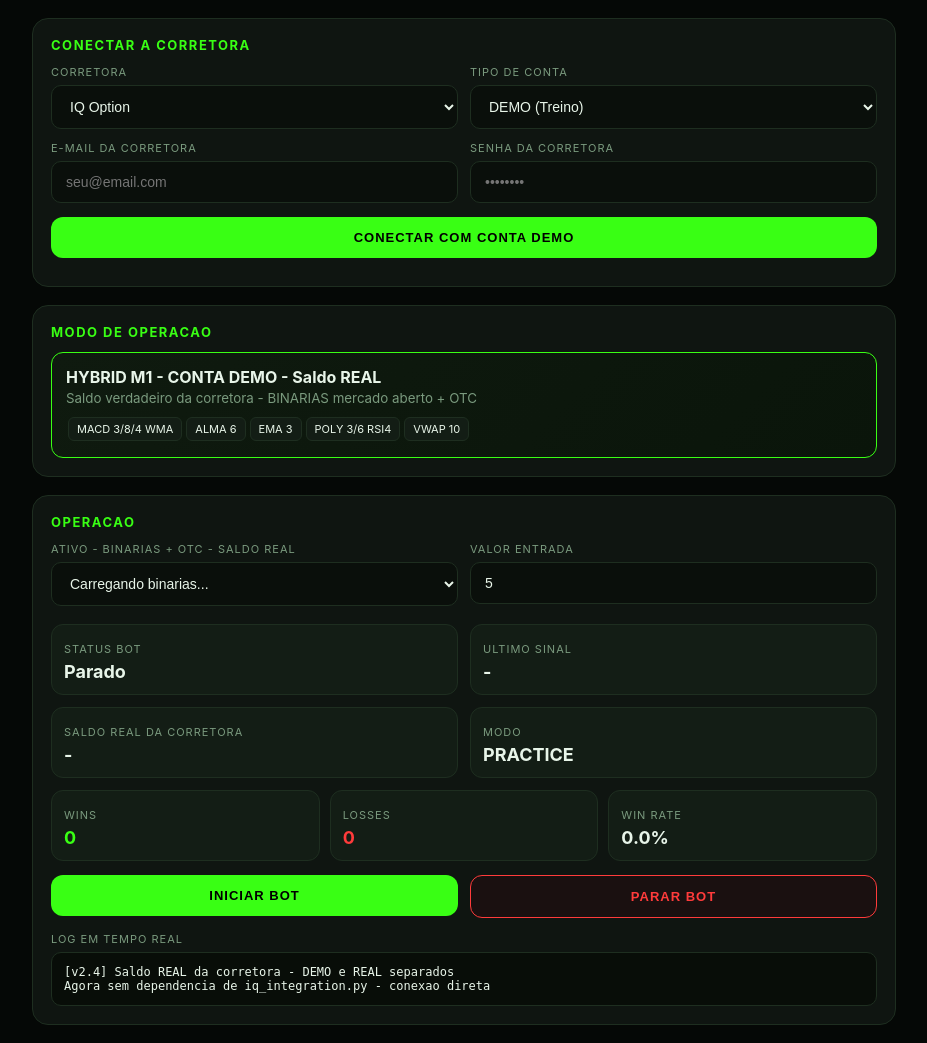
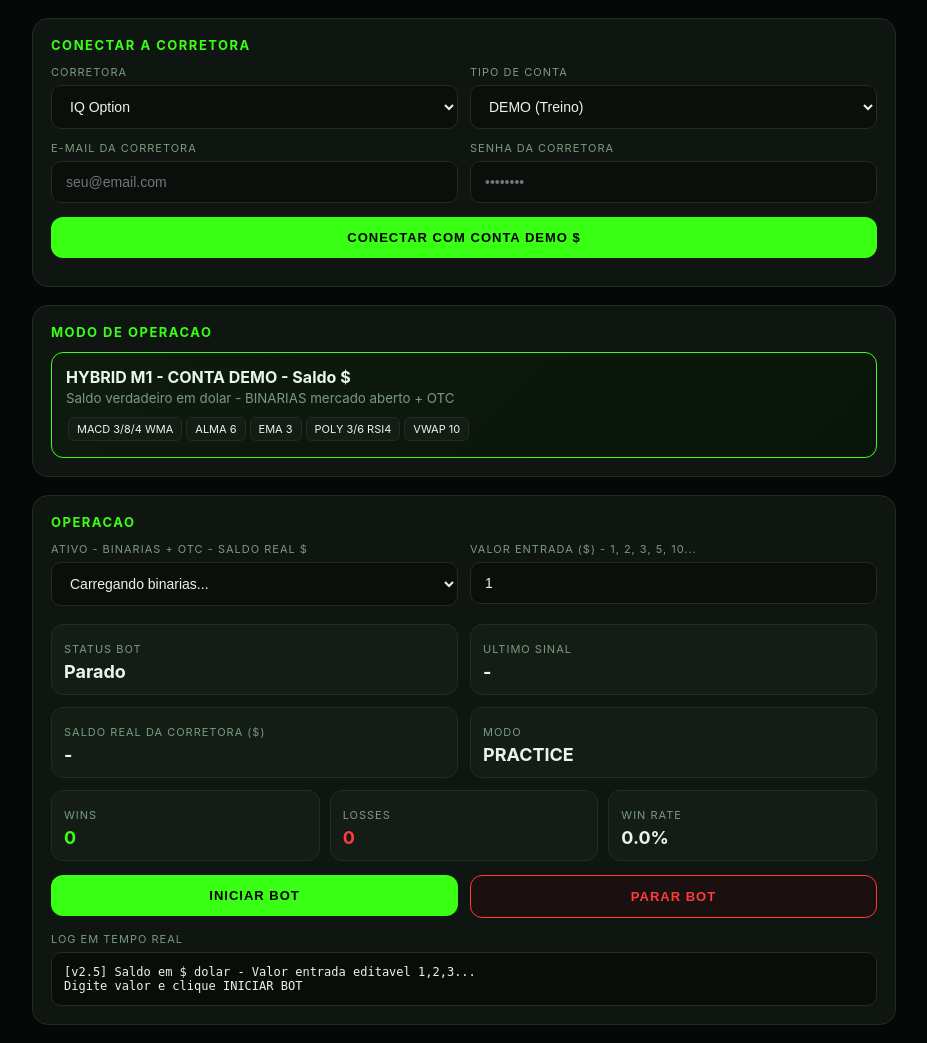
Before and after one commit to daniloadalto/danbot, a Flask app: page / in a window 1280 px wide. Shown: the part 62-1105 px from the top of the page, without its empty margins (176-1103 px from the left). Run offline with Flask 3, Linux system fonts and the light colour scheme.

Commit message:
Update dashboard.html

```diff
--- a/templates/dashboard.html
+++ b/templates/dashboard.html
@@ -3,7 +3,7 @@
 <head>
 <meta charset="UTF-8">
 <meta name="viewport" content="width=device-width, initial-scale=1.0">
-<title>DANBOT PRO - Saldo REAL</title>
+<title>DANBOT PRO - Saldo REAL $</title>
 <style>
 :root{--bg:#050806;--card:#0f1511;--card2:#131d15;--green:#39FF14;--red:#ff3b3b;--text:#e8f5e9;--muted:#7a9a7e;--border:#1e2e20;}
 *{box-sizing:border-box;margin:0;padding:0}
@@ -49,16 +49,16 @@
 </div>
 <div class="card">
 <h2>Modo de Operacao</h2>
-<div class="mode-box"><b id="modeTitle">HYBRID EQUILIBRIO M1 - DEMO - Saldo REAL</b><br><small style="color:var(--muted)">Saldo verdadeiro da corretora - BINARIAS mercado aberto + OTC</small><div style="margin-top:8px"><span class="pill">MACD 3/8/4 WMA</span><span class="pill">ALMA 6</span><span class="pill">EMA 3</span><span class="pill">POLY 3/6 RSI4</span><span class="pill">VWAP 10</span></div></div>
+<div class="mode-box"><b id="modeTitle">HYBRID EQUILIBRIO M1 - DEMO - Saldo REAL $</b><br><small style="color:var(--muted)">Saldo verdadeiro em dolar - BINARIAS mercado aberto + OTC</small><div style="margin-top:8px"><span class="pill">MACD 3/8/4 WMA</span><span class="pill">ALMA 6</span><span class="pill">EMA 3</span><span class="pill">POLY 3/6 RSI4</span><span class="pill">VWAP 10</span></div></div>
 </div>
 <div class="card">
 <h2>Operacao</h2>
-<div class="grid2"><div><label>Ativo - BINARIAS + OTC - Saldo REAL</label><select id="asset" onchange="onAssetChange()"><optgroup label="BINARIAS - Mercado Aberto" id="groupBinary"><option>Carregando binarias...</option></optgroup><optgroup label="OTC" id="groupOtc"><option>Carregando OTC...</option></optgroup></select><small id="assetStatus" style="color:var(--muted);font-size:11px;margin-top:4px;display:block"></small></div><div><label>Valor Entrada</label><input id="amount" type="number" value="5" min="1"></div></div>
-<div class="grid2" style="margin-top:14px"><div class="kpi"><small>Status Bot</small><b id="botStatus">Parado</b></div><div class="kpi"><small>Ultimo Sinal</small><b id="lastSignal">-</b></div><div class="kpi"><small>Saldo REAL da Corretora</small><b id="balance">-</b></div><div class="kpi"><small>Modo</small><b id="accountMode">DEMO</b></div></div>
+<div class="grid2"><div><label>Ativo - BINARIAS + OTC - Saldo REAL $</label><select id="asset" onchange="onAssetChange()"><optgroup label="BINARIAS - Mercado Aberto" id="groupBinary"><option>Carregando binarias...</option></optgroup><optgroup label="OTC" id="groupOtc"><option>Carregando OTC...</option></optgroup></select><small id="assetStatus" style="color:var(--muted);font-size:11px;margin-top:4px;display:block"></small></div><div><label>Valor Entrada ($) - 1, 2, 3, 5, 10...</label><input id="amount" type="number" value="1" min="1" step="1" max="1000" onchange="onAmountChange()"></div></div>
+<div class="grid2" style="margin-top:14px"><div class="kpi"><small>Status Bot</small><b id="botStatus">Parado</b></div><div class="kpi"><small>Ultimo Sinal</small><b id="lastSignal">-</b></div><div class="kpi"><small>Saldo REAL da Corretora ($)</small><b id="balance">-</b></div><div class="kpi"><small>Modo</small><b id="accountMode">DEMO</b></div></div>
 <div class="placar"><div class="kpi"><small>Wins</small><b id="wins" style="color:#39FF14">0</b></div><div class="kpi"><small>Losses</small><b id="losses" style="color:#ff3b3b">0</b></div><div class="kpi"><small>Win Rate</small><b id="winrate">0%</b></div></div>
 <div class="row" style="margin-top:14px"><div class="col"><button class="btn btn-green" onclick="startBot()">Iniciar Bot</button></div><div class="col"><button class="btn btn-red" onclick="stopBot()">Parar Bot</button></div></div>
-<div style="margin-top:14px"><label>Log em tempo real</label><div id="log" class="log">[v2.4] Saldo REAL da corretora - DEMO e REAL separados
-Agora sem dependencia de iq_integration.py - conexao direta</div></div>
+<div style="margin-top:14px"><label>Log em tempo real</label><div id="log" class="log">[v2.5] Saldo em $ dolar - Valor entrada editavel 1,2,3...
+Digite valor e clique INICIAR BOT</div></div>
 </div>
 </div>
 <script>
@@ -69,8 +69,8 @@
  const t=document.getElementById('accountType').value;
  const btn=document.getElementById('connectBtn');
  const title=document.getElementById('modeTitle');
- if(t==='REAL'){btn.textContent='CONECTAR COM SALDO REAL';btn.style.background='#ff3b3b';btn.style.color='#fff';title.textContent='HYBRID M1 - CONTA REAL - Saldo REAL';}
- else{btn.textContent='CONECTAR COM CONTA DEMO';btn.style.background='#39FF14';btn.style.color='#000';title.textContent='HYBRID M1 - CONTA DEMO - Saldo REAL';}
+ if(t==='REAL'){btn.textContent='CONECTAR COM SALDO REAL $';btn.style.background='#ff3b3b';btn.style.color='#fff';title.textContent='HYBRID M1 - CONTA REAL - Saldo $';}
+ else{btn.textContent='CONECTAR COM CONTA DEMO $';btn.style.background='#39FF14';btn.style.color='#000';title.textContent='HYBRID M1 - CONTA DEMO - Saldo $';}
  document.getElementById('accountMode').textContent=t;
 }
 document.getElementById('accountType').addEventListener('change',updateConnectBtn);updateConnectBtn();
@@ -81,10 +81,10 @@
   const badge=document.getElementById('connBadge');
   if(j.connected){
    let bal=j.balance;let balTxt=(typeof bal==='number'?bal.toFixed(2):bal)||'-';
-   badge.textContent='Conectado '+ (j.account_type||'')+' - R$ '+balTxt;badge.classList.add('on');
-   document.getElementById('balance').textContent=balTxt+' ('+(j.account_type||'')+')';
+   badge.textContent='Conectado '+ (j.account_type||'')+' - $ '+balTxt;badge.classList.add('on');
+   document.getElementById('balance').textContent='$ '+balTxt+' ('+(j.account_type||'')+')';
    document.getElementById('brokerCard').style.display='none';
-   loadAssets();log('Saldo REAL: '+balTxt+' ('+(j.account_type||'')+')');
+   loadAssets();log('Saldo REAL $: '+balTxt+' ('+(j.account_type||'')+')');
   }else{badge.textContent='Desconectado';badge.classList.remove('on');document.getElementById('brokerCard').style.display='block';}
  }catch(e){}
 }
@@ -96,17 +96,18 @@
   gBin.innerHTML='';gOtc.innerHTML='';
   (j.binary||[]).forEach(a=>{const opt=document.createElement('option');opt.value=a;opt.textContent=a+' (BINARIA)';gBin.appendChild(opt);});
   (j.otc||[]).forEach(a=>{const opt=document.createElement('option');opt.value=a;opt.textContent=a;gOtc.appendChild(opt);});
-  document.getElementById('assetStatus').textContent=j.binary.length+' binarias abertas + '+j.otc.length+' OTC - saldo REAL';
+  document.getElementById('assetStatus').textContent=j.binary.length+' binarias + '+j.otc.length+' OTC - saldo $ REAL';
   const sel=document.getElementById('asset');
   if(j.selected) sel.value=j.selected; else if(j.binary.length>0) sel.value=j.binary[0];
  }catch(e){}
 }
 function onAssetChange(){localStorage.setItem('danbot_asset',document.getElementById('asset').value);}
+function onAmountChange(){const v=document.getElementById('amount').value;localStorage.setItem('danbot_amount',v);log('Valor entrada alterado para $ '+v);}
 async function loadPlacar(){
  try{
   const r=await fetch('/api/bot/placar',{headers:headers()});const j=await r.json();
   document.getElementById('wins').textContent=j.wins||0;document.getElementById('losses').textContent=j.losses||0;document.getElementById('winrate').textContent=(j.win_rate||0).toFixed(1)+'%';
-  if(j.balance) document.getElementById('balance').textContent=j.balance.toFixed?j.balance.toFixed(2)+' ('+(j.account_type||'')+')':j.balance;
+  if(j.balance) document.getElementById('balance').textContent='$ '+ (j.balance.toFixed?j.balance.toFixed(2):j.balance)+' ('+(j.account_type||'')+')';
  }catch(e){}
 }
 async function connectBroker(){
@@ -115,7 +116,7 @@
  const broker=document.getElementById('broker').value;
  const accountType=document.getElementById('accountType').value;
  if(!email||!pass){alert('Preencha email e senha');return;}
- document.getElementById('brokerMsg').textContent='Conectando '+accountType+' - puxando saldo REAL...';document.getElementById('brokerMsg').style.color='#39FF14';
+ document.getElementById('brokerMsg').textContent='Conectando '+accountType+' - puxando saldo $ REAL...';document.getElementById('brokerMsg').style.color='#39FF14';
  try{
   const r=await fetch('/api/broker/connect',{method:'POST',headers:headers(),body:JSON.stringify({broker,email,password:pass,account_type:accountType})});
   const j=await r.json();
@@ -124,17 +125,18 @@
   const iv=setInterval(async()=>{
    tries++;
    const pr=await fetch('/api/broker/connect/poll',{headers:headers()});const pj=await pr.json();
-   if(pj.status==='connected'){clearInterval(iv);document.getElementById('brokerMsg').textContent='Conectado! Saldo REAL '+accountType+': '+pj.balance;checkBroker();loadPlacar();log('Saldo REAL: '+pj.balance+' ('+accountType+')');}
+   if(pj.status==='connected'){clearInterval(iv);document.getElementById('brokerMsg').textContent='Conectado! Saldo REAL $ '+accountType+': $'+pj.balance;checkBroker();loadPlacar();log('Saldo REAL $: $'+pj.balance+' ('+accountType+')');}
    else if(pj.status==='error'){clearInterval(iv);document.getElementById('brokerMsg').textContent='Erro: '+(pj.error||'falha');document.getElementById('brokerMsg').style.color='#ff3b3b';log('Erro: '+(pj.error||''));}
    if(tries>40){clearInterval(iv);document.getElementById('brokerMsg').textContent='Timeout - verifique credenciais, desative 2FA';}
   },2000);
  }catch(e){document.getElementById('brokerMsg').textContent='Erro: '+e.message;}
 }
 async function botStatus(){try{const r=await fetch('/api/bot/status',{headers:headers()});const j=await r.json();document.getElementById('botStatus').textContent=j.running?'Rodando':'Parado';}catch(e){}}
-async function startBot(){const asset=document.getElementById('asset').value;await fetch('/api/bot/start',{method:'POST',headers:headers(),body:JSON.stringify({asset})});log('Bot iniciado '+asset+' saldo REAL');botStatus();}
+async function startBot(){const asset=document.getElementById('asset').value;const amount=parseFloat(document.getElementById('amount').value)||1;await fetch('/api/bot/start',{method:'POST',headers:headers(),body:JSON.stringify({asset,amount,entry_value:amount})});log('Bot iniciado '+asset+' - Entrada $ '+amount+' - saldo REAL $');botStatus();}
 async function stopBot(){await fetch('/api/bot/stop',{method:'POST',headers:headers()});log('Bot parado');botStatus();}
-async function scan(){try{const asset=document.getElementById('asset').value;if(!asset||asset.includes('Carregando')) return;const r=await fetch('/api/scan?asset='+asset,{headers:headers()});const j=await r.json();if(j.sinal){document.getElementById('lastSignal').textContent=j.sinal;log('SINAL '+j.sinal+' saldo REAL');loadPlacar();}}catch(e){}}
+async function scan(){try{const asset=document.getElementById('asset').value;if(!asset||asset.includes('Carregando')) return;const r=await fetch('/api/scan?asset='+asset,{headers:headers()});const j=await r.json();if(j.sinal){document.getElementById('lastSignal').textContent=j.sinal;log('SINAL '+j.sinal+' - Entrada $ '+document.getElementById('amount').value);loadPlacar();}}catch(e){}}
 function logout(){localStorage.removeItem('danbot_token');location.href='/';}
+const savedAmt=localStorage.getItem('danbot_amount');if(savedAmt) document.getElementById('amount').value=savedAmt;
 setInterval(()=>{checkBroker();botStatus();loadPlacar();scan();},5000);
 checkBroker();botStatus();loadPlacar();
 </script>
```
